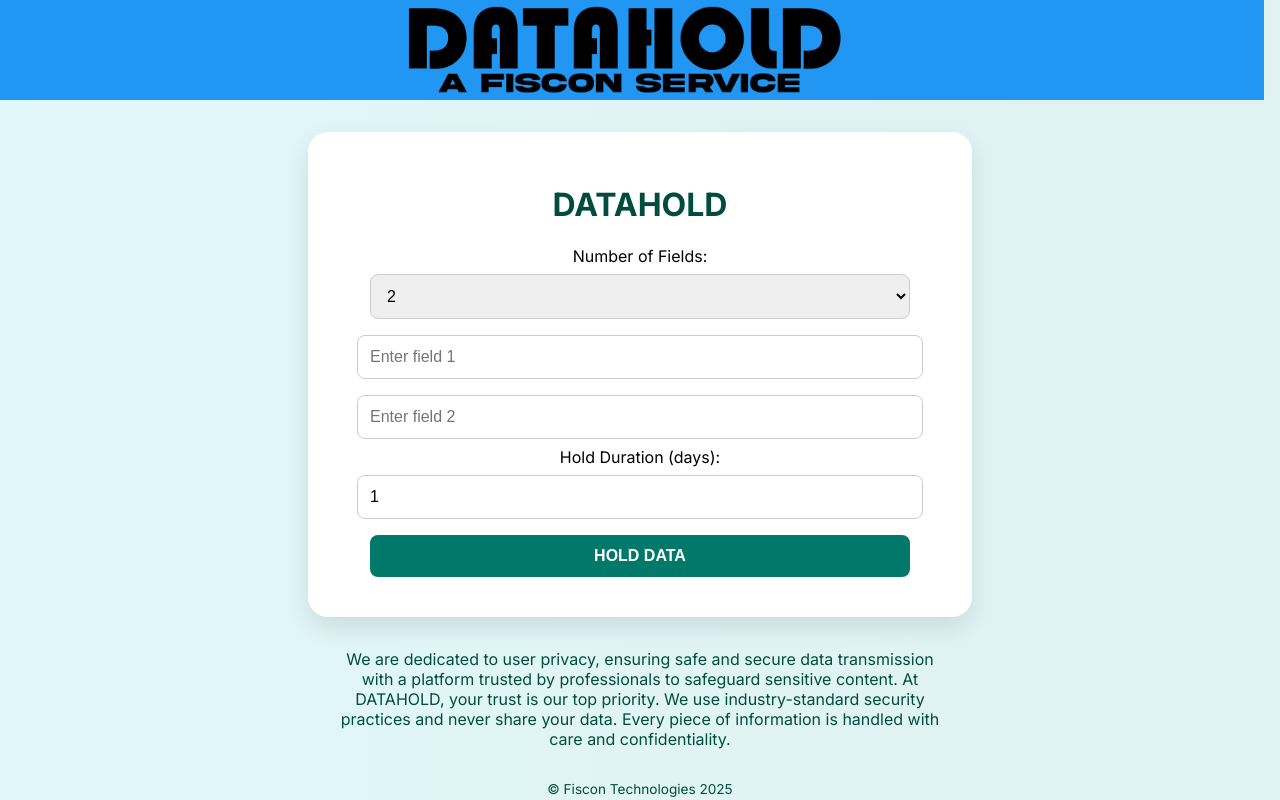
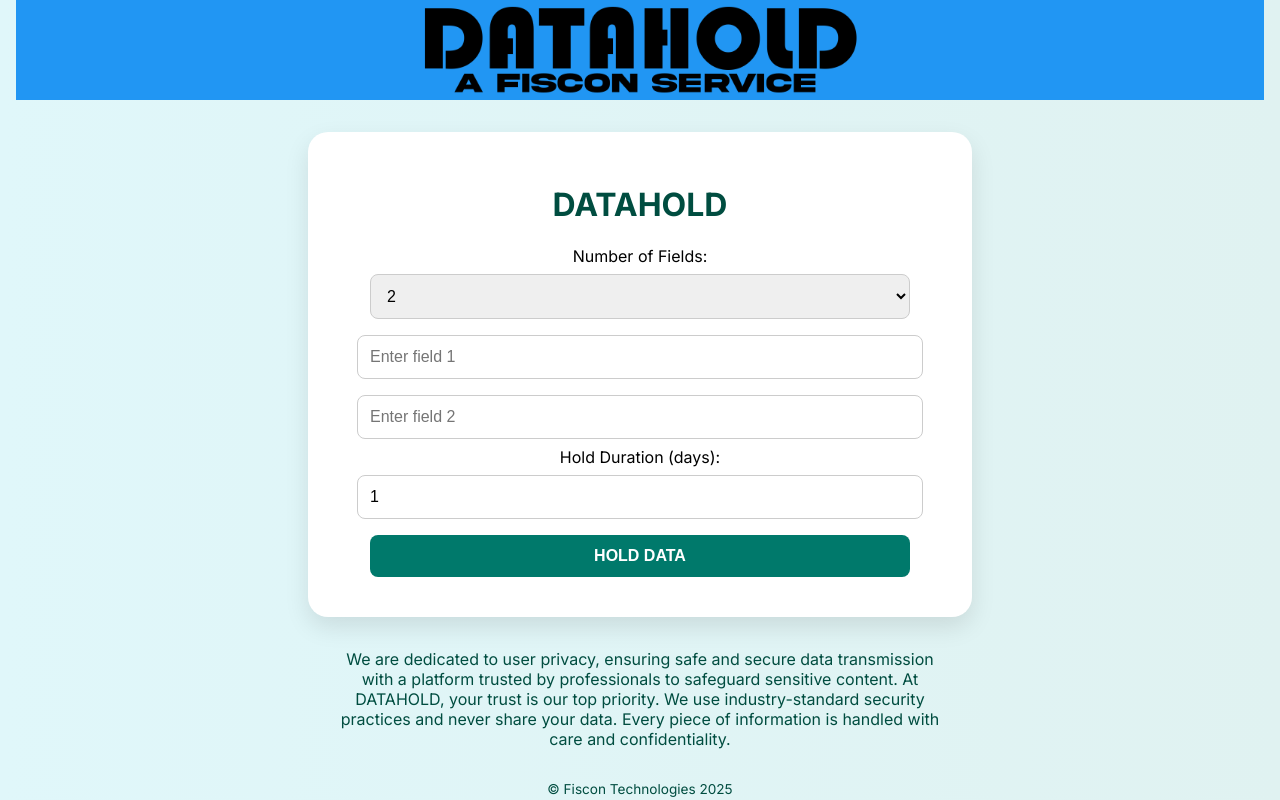
Before and after one commit to lerechard/datahold, a plain HTML site: page index.html in a window 1280 px wide. Drawn offline with Linux system fonts and the light colour scheme.

Commit message:
Update index.html

```diff
--- a/index.html
+++ b/index.html
@@ -16,13 +16,13 @@
     header {
       background-color: #2196f3;
       padding: 0;
-      width: 100vw;
-      margin-left: calc(-1 * (100vw - 100%));
+      width: 100%;
       box-sizing: border-box;
       height: 100px;
       display: flex;
       align-items: center;
       justify-content: center;
+      margin: 0;
     }
     .logo {
       height: 100%;
```
